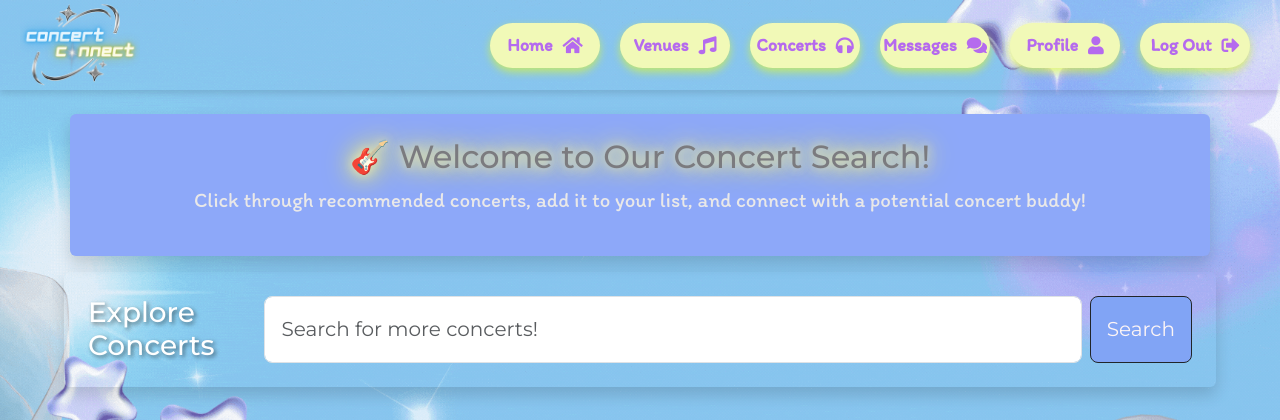
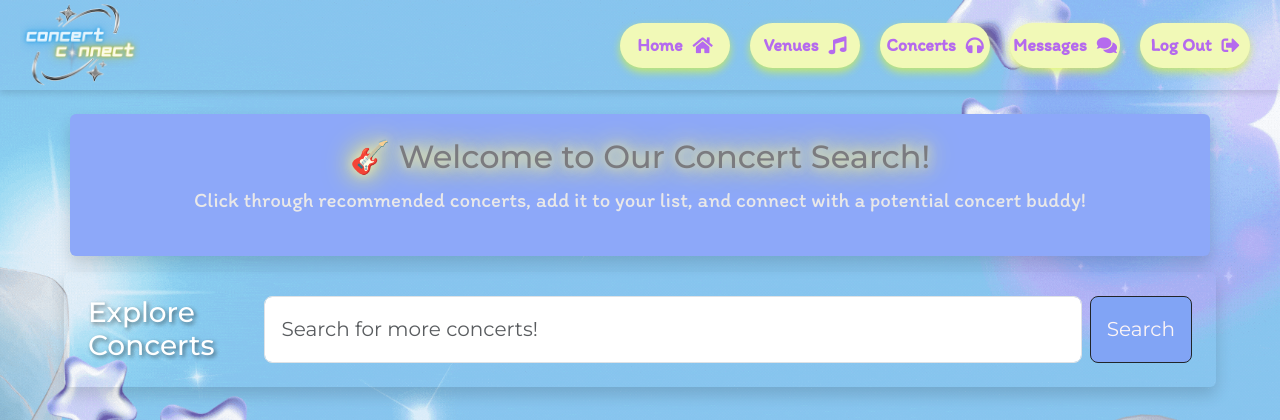
Before and after one commit to JakeMartin336/CSCI-499-Capstone-Project, a Flask app: template templates/concert.html in a window 1280 px wide. Shown: the top 420 px of the page. Run offline with Flask 3, Linux system fonts and the light colour scheme; the template is opened without the code that fills it, so the values that code supplies are empty; parts of the project's set-up code (start-up, migrations or seed data) failed here and were passed over; some libraries are stand-ins or nearby versions.

Commit message:
Update concert.html
removed profile from nav bar

```diff
--- a/templates/concert.html
+++ b/templates/concert.html
@@ -32,9 +32,7 @@
             <div class="explore-button-container">
                 <button class="button" onclick="window.location.href='/messages'">Messages <i class="fa fa-comments"></i></button>
             </div>
-            <div class="explore-button-container">
-                <button class="button" onclick="window.location.href='/profile'">Profile <i class="fa fa-user"></i></button>
-            </div>
+
             <div class="explore-button-container">
                 <button class="button" onclick="window.location.href='/logout'">Log Out <i class="fa fa-sign-out-alt"></i></button>
             </div>
```
